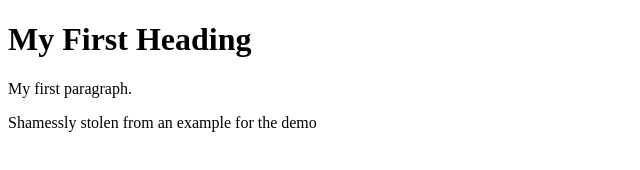
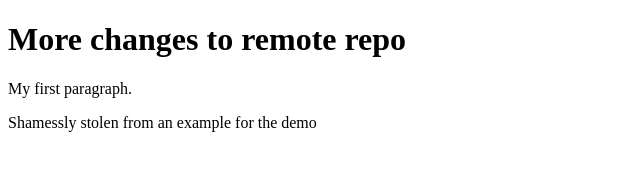
Before and after one commit to legio314/TestRepo-PleaseIgnore, a plain HTML site: page index.html in a window 1280 px wide. Shown: the whole page, without its empty margins (0-640 px from the left). Drawn offline with Linux system fonts and the light colour scheme.

Commit message:
commit more file

```diff
--- a/index.html
+++ b/index.html
@@ -2,7 +2,7 @@
 <html>
 <body>
 
-<h1>My First Heading</h1>
+<h1>More changes to remote repo</h1>
 <p>My first paragraph.</p>
 
 <footer>Shamessly stolen from an example for the demo</footer>
```
